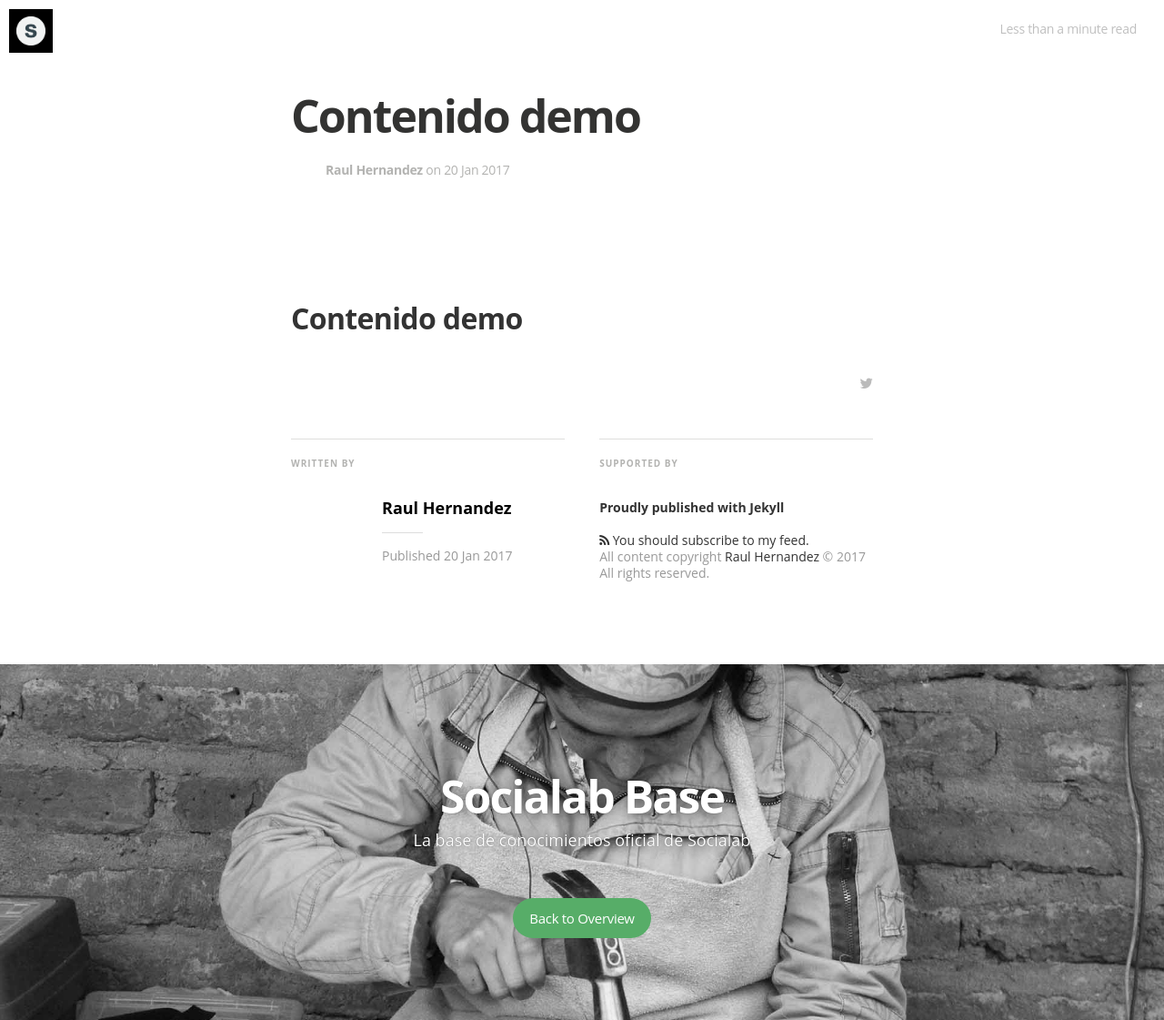
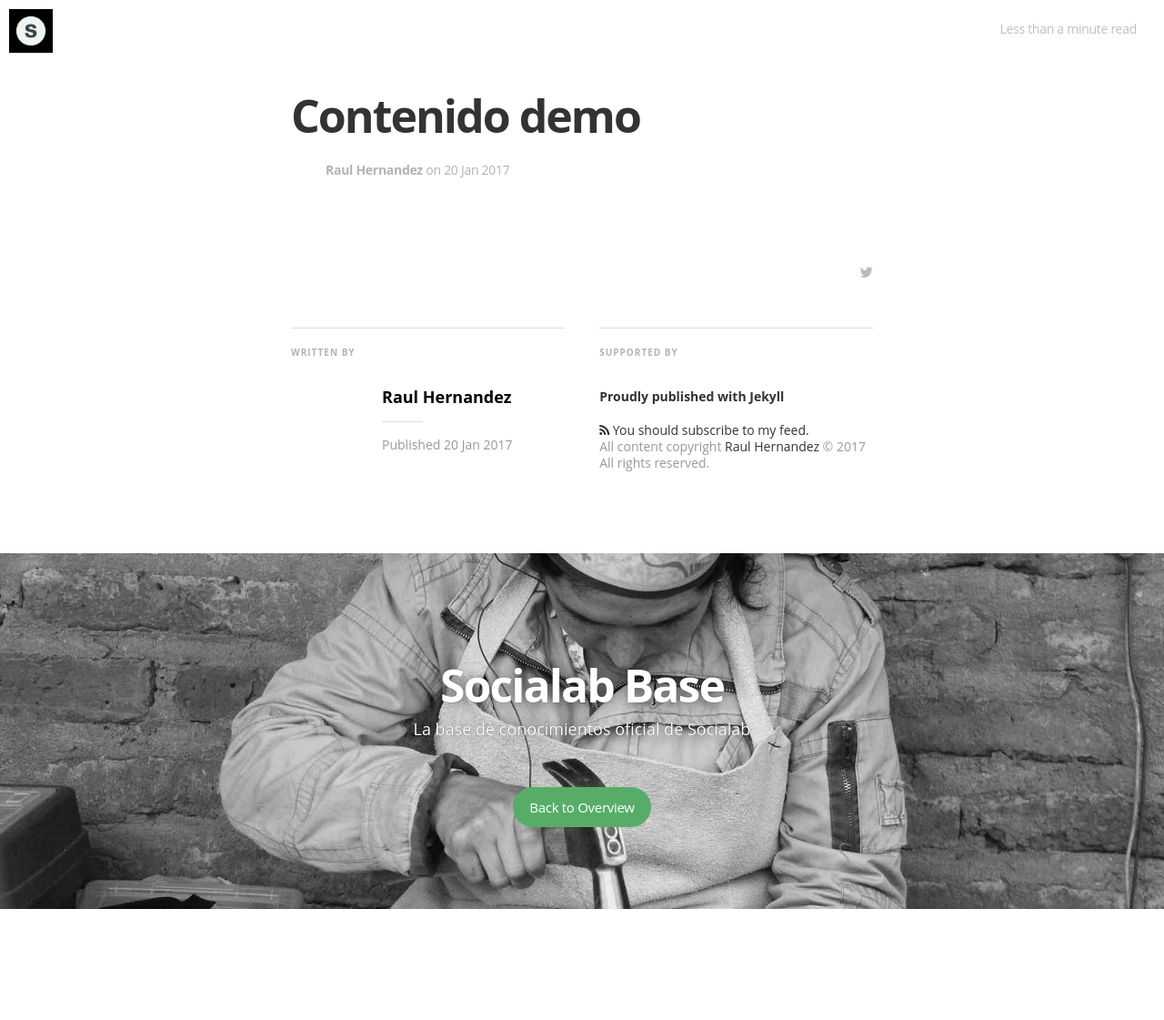
Before and after one commit to Raulab/base, a Jekyll site: the page built from 2017-01-20-demo.md, in a window 1280 px wide. Shown: the whole page at 91% size. Built offline with Jekyll 4.4.1, drawn with Linux system fonts in a browser that asks for light colours; nearby versions of some CDN libraries; some web fonts are replaced; after the commit the page ends 999 px from its top, so only the background shows below that.

Commit message:
Update main.sass

```diff
--- a/css/main.sass
+++ b/css/main.sass
@@ -642,5 +642,6 @@ table tr
 table tr:nth-child(2n)
   background-color: #f8f8f8
 
-.post .post-content h1
+.post .post-content > h1
   margin-bottom: 20px
+  display: none
```
